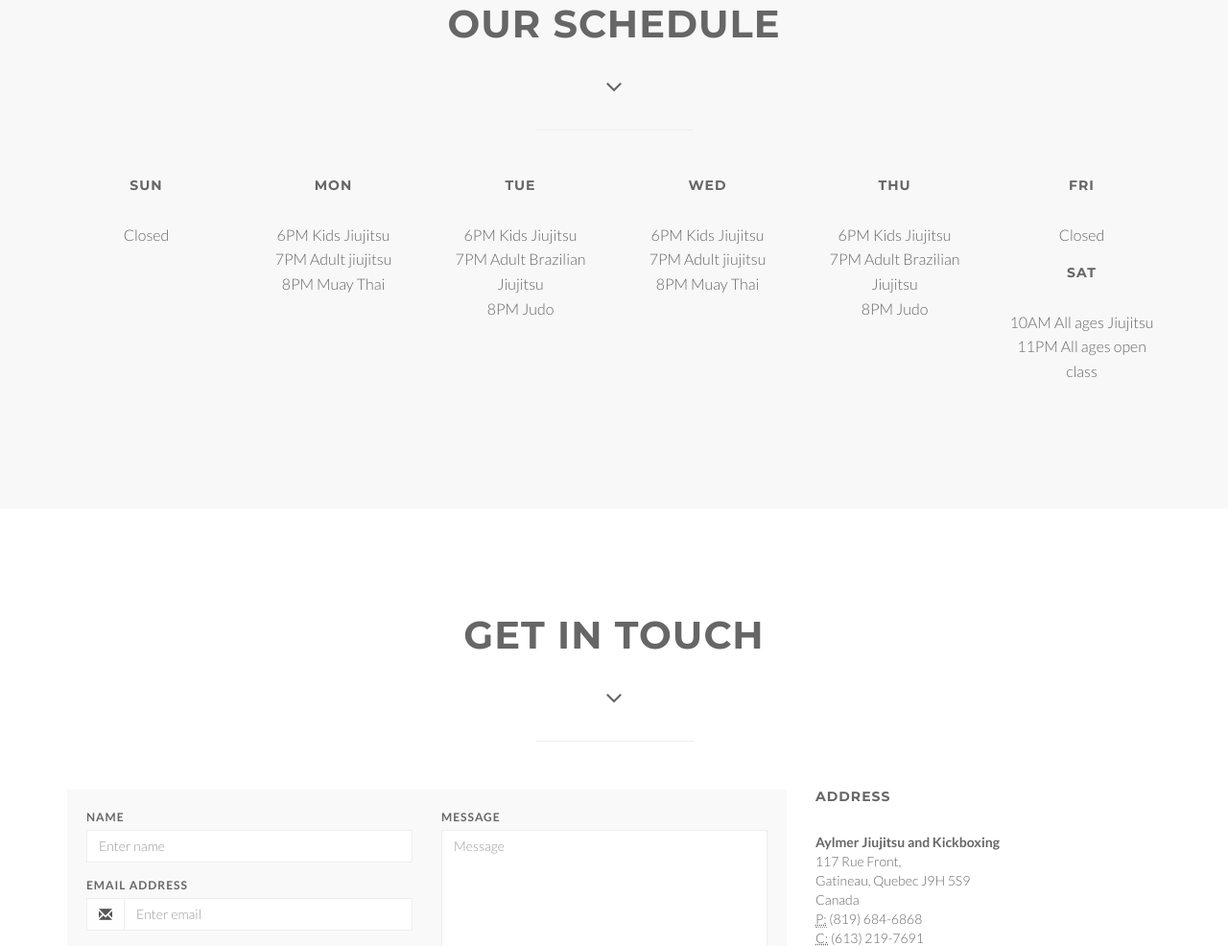
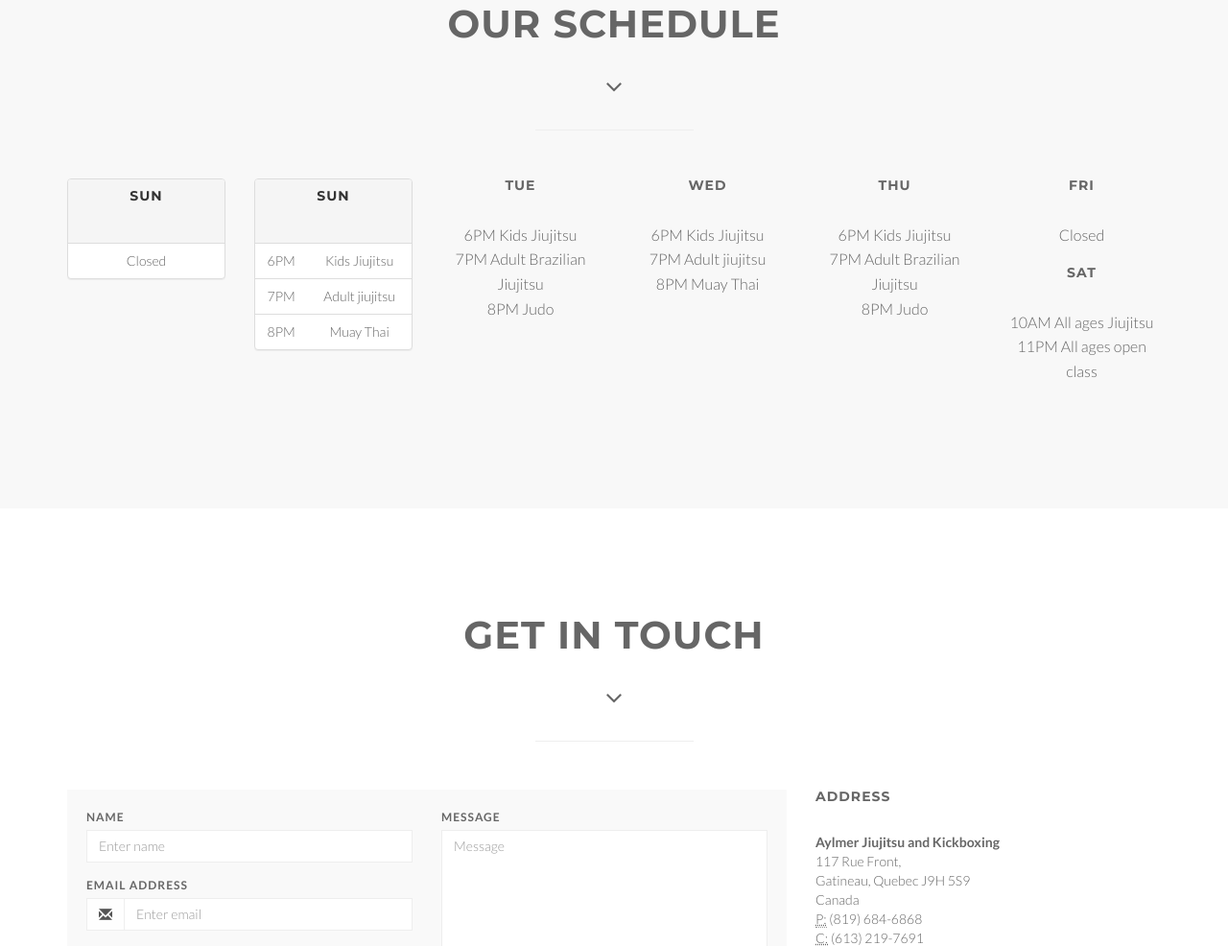
Before and after one commit to aylmerjiujitsu/aylmerjiujitsu.github.io, a plain HTML site: page index.html in a window 1280 px wide. Shown: the part 1653-2639 px from the top of the page at 96% size. Drawn offline with Linux system fonts and the light colour scheme.

Commit message:
Trying tables

```diff
--- a/index.html
+++ b/index.html
@@ -182,24 +182,35 @@
 
             <div class="col-sm-2 col-md-2">
 				<div class="wow fadeInLeft" data-wow-delay="0.2s">
-                <div class="service-box">
-					<div class="service-desc">
-						<h5>SUN</h5>
-						<p>Closed</p>
-					</div>
+                <div class="panel panel-default">
+                        <div class="panel-heading"><h5>SUN</h5></div>
+                          <table class="table">
+                            	<tr>
+                                	<td>Closed</td>
+                                </tr>
+                          </table>
                 </div>
 				</div>
             </div>
 
             <div class="col-sm-2 col-md-2">
 				<div class="wow fadeInUp" data-wow-delay="0.2s">
-                <div class="service-box">
-					<div class="service-desc">
-						<h5>MON</h5>
-						<p>6PM Kids Jiujitsu<br>
-                        7PM Adult jiujitsu<br>
-                        8PM Muay Thai</p>
-					</div>
+                <div class="panel panel-default">
+                        <div class="panel-heading"><h5>SUN</h5></div>
+                          <table class="table">
+                            	<tr>
+                                	<td>6PM</td>
+                                    <td>Kids Jiujitsu</td>
+                                </tr>
+                           		<tr>
+                                	<td>7PM</td>
+                                    <td>Adult jiujitsu</td>
+                                </tr>
+                                <tr>
+                                	<td>8PM</td>
+                                    <td>Muay Thai</td>
+                                </tr>
+                          </table>
                 </div>
 				</div>
             </div>
```
